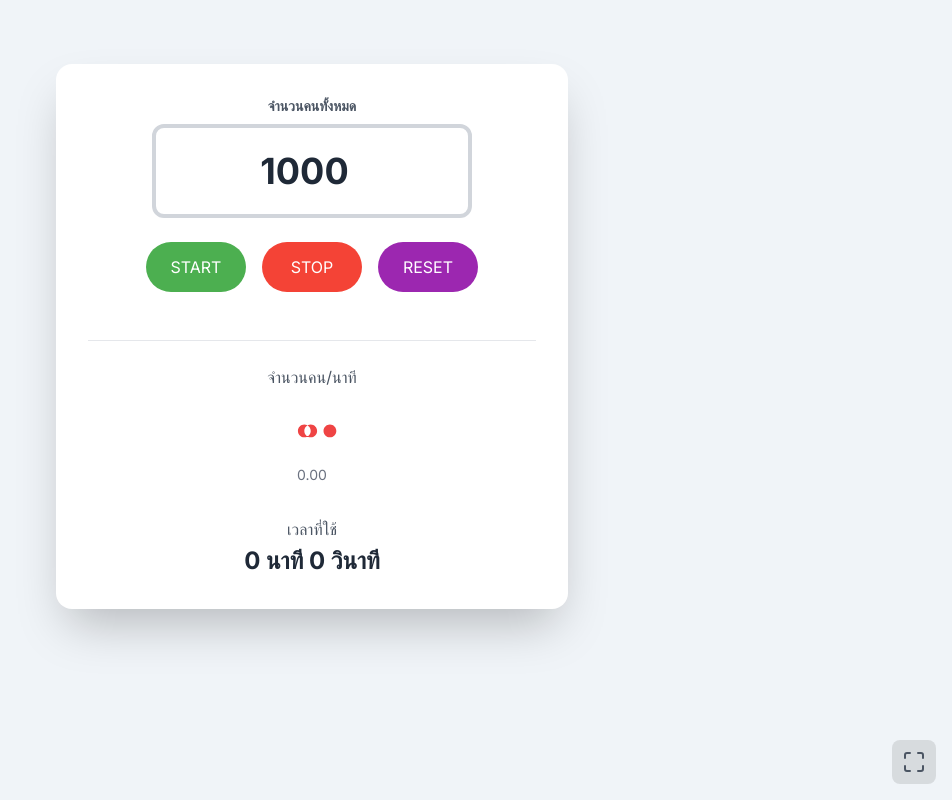
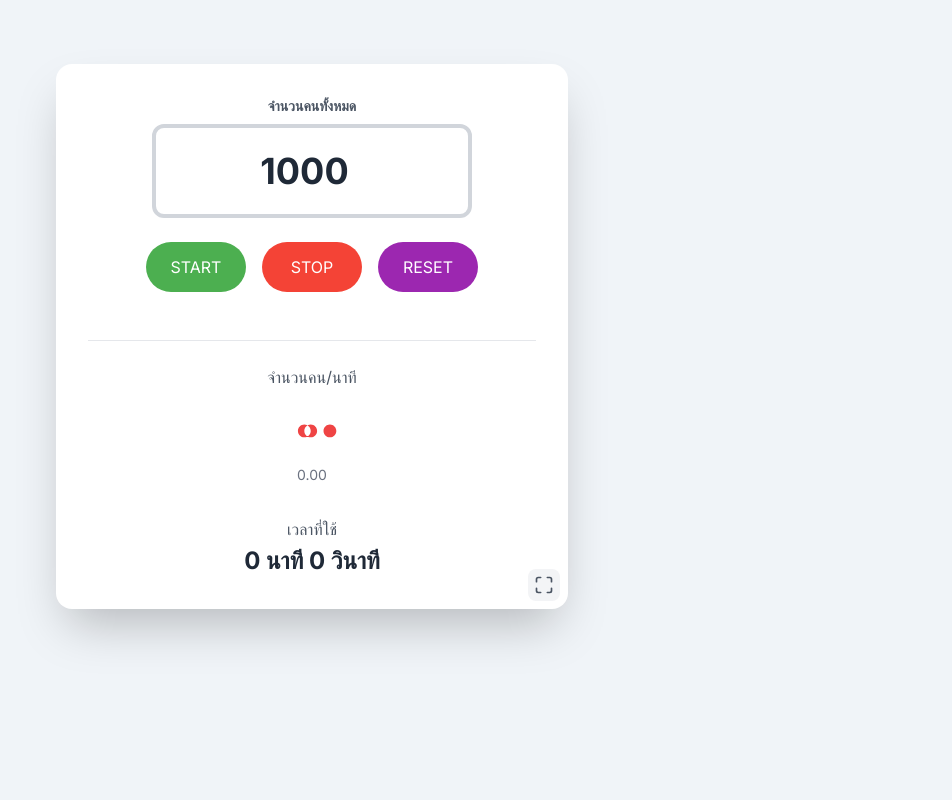
Before and after one commit to tapanyow-hash/Timer, a plain HTML site: page index.html in a window 1280 px wide. Shown: the whole page, without its empty margins (328-1280 px from the left). Drawn offline with nearby package versions, Linux system fonts and the light colour scheme.

Commit message:
Update index.html

```diff
--- a/index.html
+++ b/index.html
@@ -39,25 +39,6 @@
         #calculationResult {
             font-size: 4rem; /* text-6xl equivalent */
         }
-        /* Fullscreen button styling */
-        #fullscreenButton {
-            position: fixed;
-            bottom: 1rem;
-            right: 1rem;
-            width: 44px;
-            height: 44px;
-            background-color: rgba(0, 0, 0, 0.1);
-            border-radius: 0.5rem;
-            display: flex;
-            align-items: center;
-            justify-content: center;
-            cursor: pointer;
-            z-index: 1000;
-            transition: background-color 0.2s;
-        }
-        #fullscreenButton:hover {
-            background-color: rgba(0, 0, 0, 0.2);
-        }
     </style>
     <!-- ตั้งค่า Tailwind Configuration เพื่อใช้สีที่กำหนดเอง -->
     <script>
@@ -77,7 +58,8 @@
 <body>
 
 <div id="app" class="main-container p-4 flex items-start justify-center pt-10 md:pt-16">
-    <div class="w-full max-w-lg bg-white rounded-2xl shadow-2xl p-6 md:p-8 flex flex-col items-center">
+    <!-- กรอบหลัก (Main Frame) - เพิ่มคลาส relative เพื่อให้ปุ่ม Fullscreen วางตำแหน่ง absolute ได้ -->
+    <div class="w-full max-w-lg bg-white rounded-2xl shadow-2xl p-6 md:p-8 flex flex-col items-center relative">
 
         <!-- 1. ช่องใส่ตัวเลข (Input) -->
         <label for="inputNumber" class="text-sm font-semibold text-gray-600 mb-2">จำนวนคนทั้งหมด</label>
@@ -122,16 +104,17 @@
             </p>
         </div>
 
+        <!-- ปุ่ม Fullscreen (มุมขวาล่างของ Frame) -->
+        <button id="fullscreenButton" class="absolute bottom-2 right-2 bg-gray-100 hover:bg-gray-200 rounded-lg p-1.5 transition duration-150">
+            <!-- Icon SVG for Fullscreen (Expand) -->
+            <svg xmlns="http://www.w3.org/2000/svg" width="20" height="20" viewBox="0 0 24 24" fill="none" stroke="currentColor" stroke-width="2" stroke-linecap="round" stroke-linejoin="round" class="text-gray-600">
+                <path d="M8 3H5a2 2 0 0 0-2 2v3m18 0V5a2 2 0 0 0-2-2h-3m0 18h3a2 2 0 0 0 2-2v-3M3 16v3a2 2 0 0 0 2 2h3"/>
+            </svg>
+        </button>
+
     </div>
 </div>
 
-<!-- ปุ่ม Fullscreen (มุมขวาล่าง) -->
-<button id="fullscreenButton">
-    <!-- Icon SVG for Fullscreen (Expand) -->
-    <svg xmlns="http://www.w3.org/2000/svg" width="24" height="24" viewBox="0 0 24 24" fill="none" stroke="currentColor" stroke-width="2" stroke-linecap="round" stroke-linejoin="round" class="text-gray-600">
-        <path d="M8 3H5a2 2 0 0 0-2 2v3m18 0V5a2 2 0 0 0-2-2h-3m0 18h3a2 2 0 0 0 2-2v-3M3 16v3a2 2 0 0 0 2 2h3"/>
-    </svg>
-</button>
 
 <script>
     // ----------------------------------------------------------------
@@ -152,7 +135,7 @@
     const resultEl = document.getElementById('calculationResult');
     const decimalEl = document.getElementById('decimalResult');
     const timeEl = document.getElementById('timeDisplay');
-    const fullscreenBtn = document.getElementById('fullscreenButton'); // ปุ่ม Fullscreen
+    const fullscreenBtn = document.getElementById('fullscreenButton');
 
     // โค้ด SVG ของสัญลักษณ์ Infinity
     const infinitySVG = `<svg xmlns="http://www.w3.org/2000/svg" class="w-16 h-16 text-red-500 mx-auto" viewBox="0 0 200 100"><path fill="currentColor" d="M100 50c-13.8 0-25 11.2-25 25s11.2 25 25 25 25-11.2 25-25-11.2-25-25-25zm50 25c0-13.8 11.2-25 25-25s25 11.2 25 25-11.2 25-25 25-25-11.2-25-25zm-100 0c0-13.8 11.2-25 25-25s25 11.2 25 25-11.2 25-25 25-25-11.2-25-25z" transform="scale(0.8) translate(20, -5)" /></svg>`;
@@ -245,12 +228,18 @@
      * สลับโหมดเต็มหน้าจอ (Fullscreen)
      */
     function toggleFullscreen() {
+        // Fullscreen the nearest ancestor that is the main app frame, documentElement, or body
+        const targetElement = document.getElementById('app');
         if (document.fullscreenElement) {
             document.exitFullscreen();
         } else {
-            document.documentElement.requestFullscreen().catch(err => {
-                // Console log, since alert() is forbidden
+            // Use the main app container for fullscreen request
+            targetElement.requestFullscreen().catch(err => {
                 console.error(`Error attempting to enable full-screen mode: ${err.message}`);
+                // Fallback attempt on document body/documentElement
+                document.documentElement.requestFullscreen().catch(err2 => {
+                    console.error(`Error attempting to enable full-screen mode on document: ${err2.message}`);
+                });
             });
         }
     }
```
